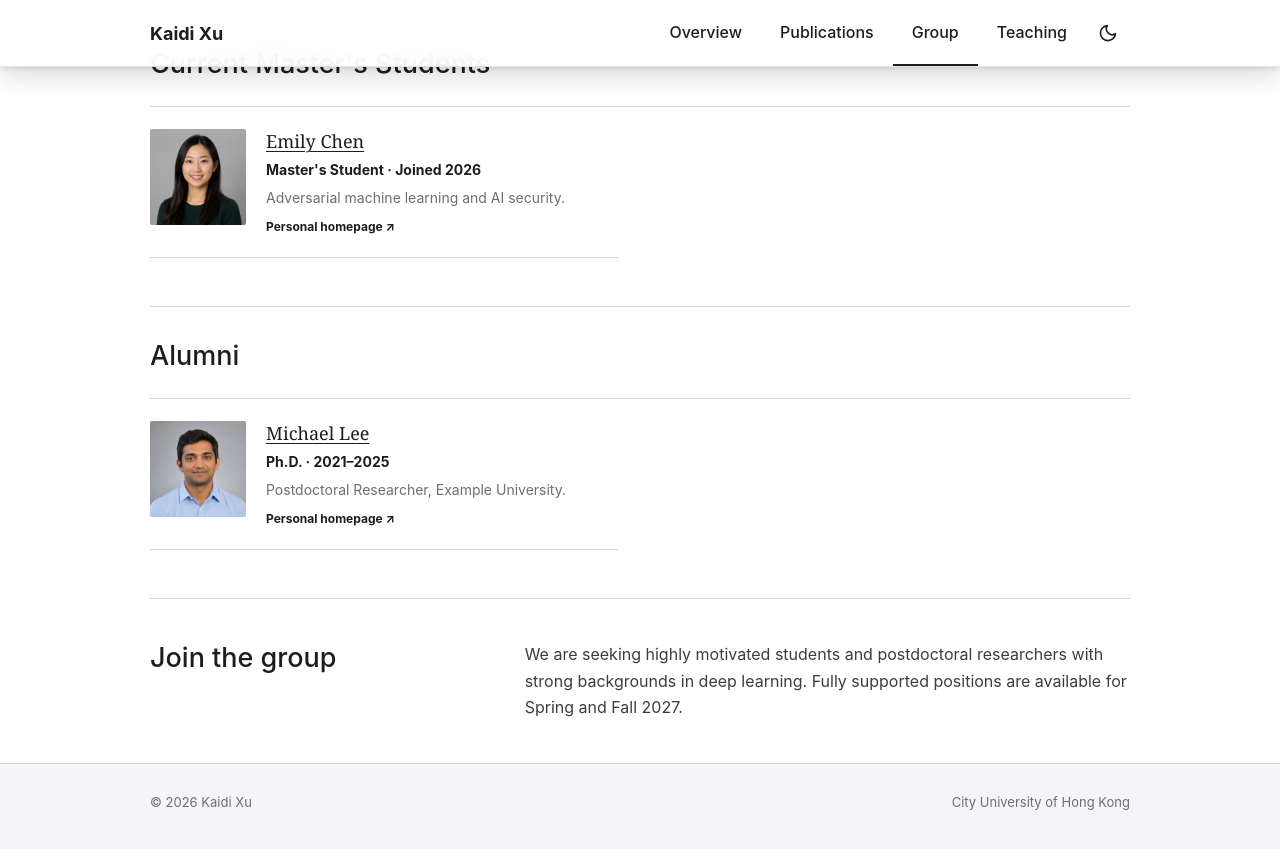
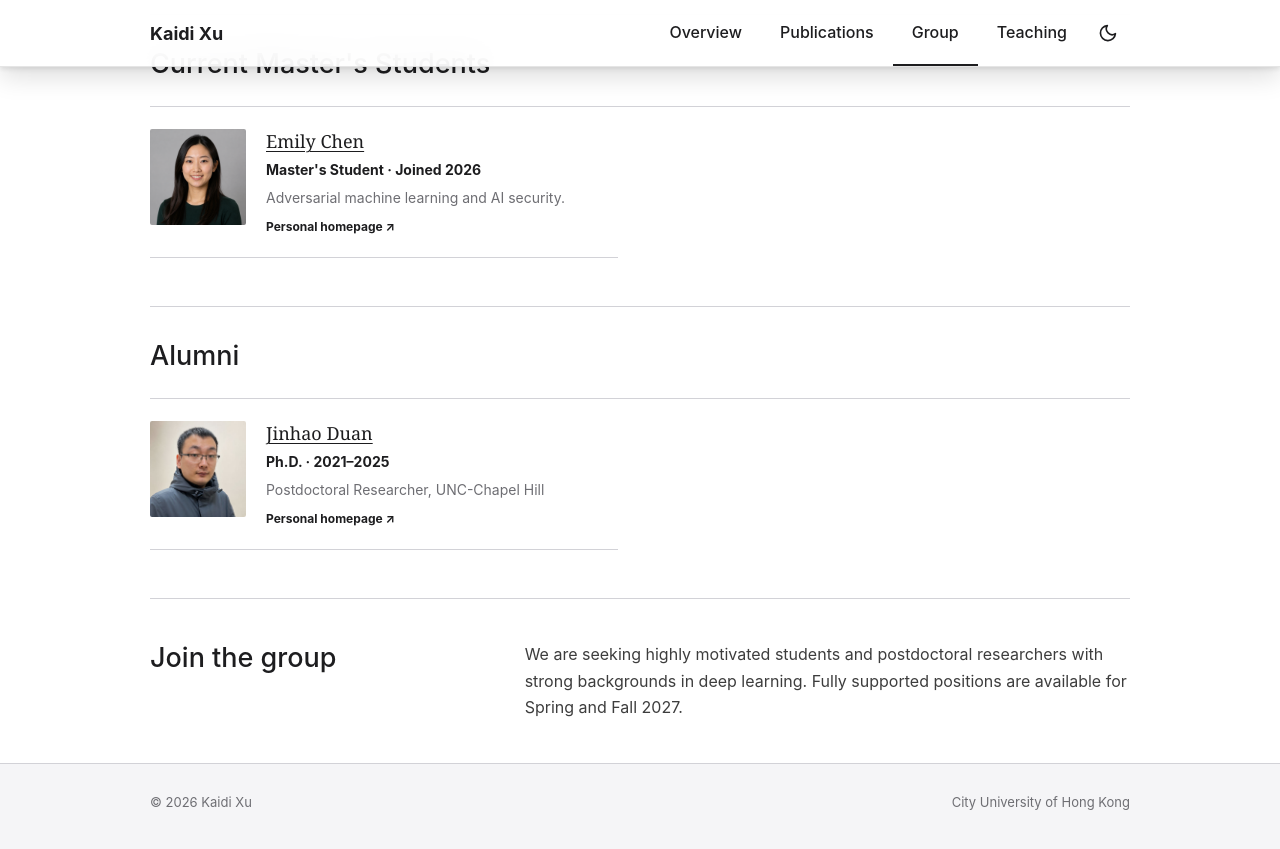
Before and after one commit to KaidiXu/kaidi-pages, a Jekyll site: the page built from site/group.html, in a window 1280 px wide and 900 px high, scrolled down 476 px. Shown: the top 849 px of the window. Built offline with Jekyll 4.4.1, drawn with Linux system fonts in a browser that asks for light colours.

Commit message:
Add Jinhao Duan to alumni

```diff
--- a/site/_data/people.yml
+++ b/site/_data/people.yml
@@ -23,13 +23,13 @@ sections:
         homepage: "#"
   - title: Alumni
     members:
-      - name: Michael Lee
+      - name: Jinhao Duan
         role: Ph.D.
         joined: 2021
         graduated: 2025
-        interests: Postdoctoral Researcher, Example University.
-        photo: assets/demo-michael-lee.png
-        homepage: "#"
+        current_position: Postdoctoral Researcher, UNC-Chapel Hill
+        photo: assets/jinhao-duan-square.jpg
+        homepage: https://jinhaoduan.github.io/
 
 recruiting:
   title: Join the group
--- a/site/_includes/group.html
+++ b/site/_includes/group.html
@@ -5,11 +5,11 @@
     <div class="member-list">
       {% for member in section.members %}
         <article class="member">
-          <img class="member-photo" src="{{ '/' | append: member.photo | relative_url }}" alt="Demo portrait of {{ member.name }}">
+          <img class="member-photo" src="{{ '/' | append: member.photo | relative_url }}" alt="Portrait of {{ member.name }}">
           <div>
             <h3><a href="{{ member.homepage }}">{{ member.name }}</a></h3>
             <p class="member-meta">{{ member.role }} · {% if member.graduated %}{{ member.joined }}–{{ member.graduated }}{% else %}Joined {{ member.joined }}{% endif %}</p>
-            <p>{{ member.interests }}</p>
+            <p>{% if member.current_position %}{{ member.current_position }}{% else %}{{ member.interests }}{% endif %}</p>
             <a class="member-link" href="{{ member.homepage }}">Personal homepage ↗</a>
           </div>
         </article>
```
Also changed, not shown: site/assets/jinhao-duan-square.jpg (added).
